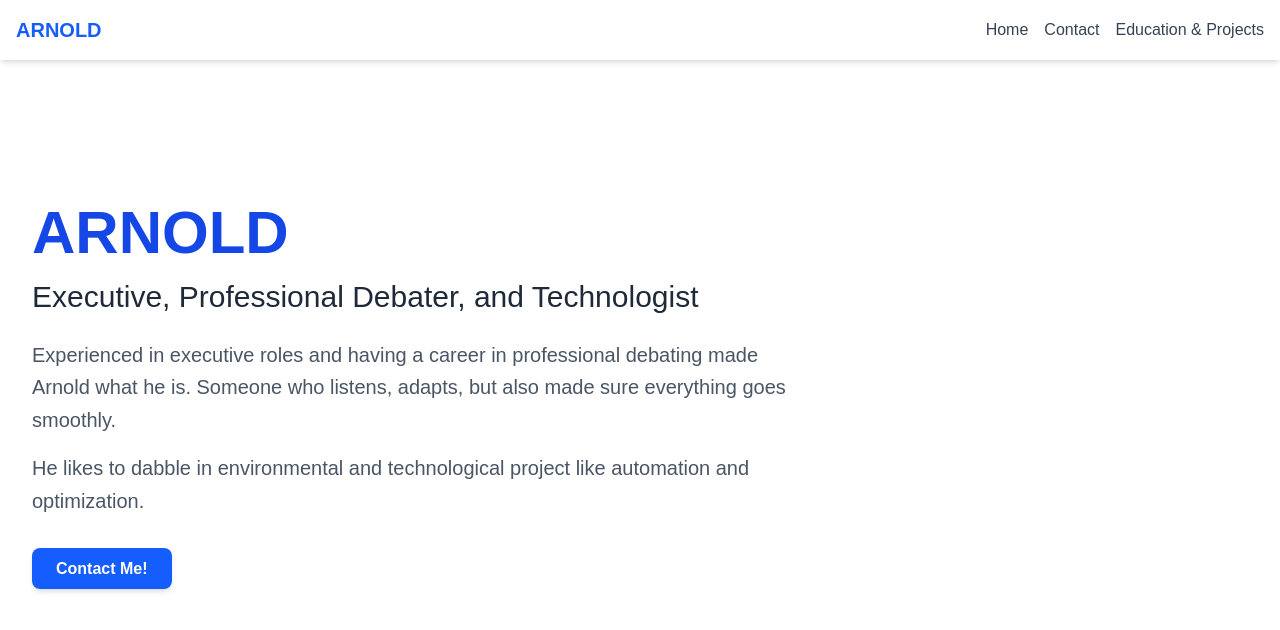
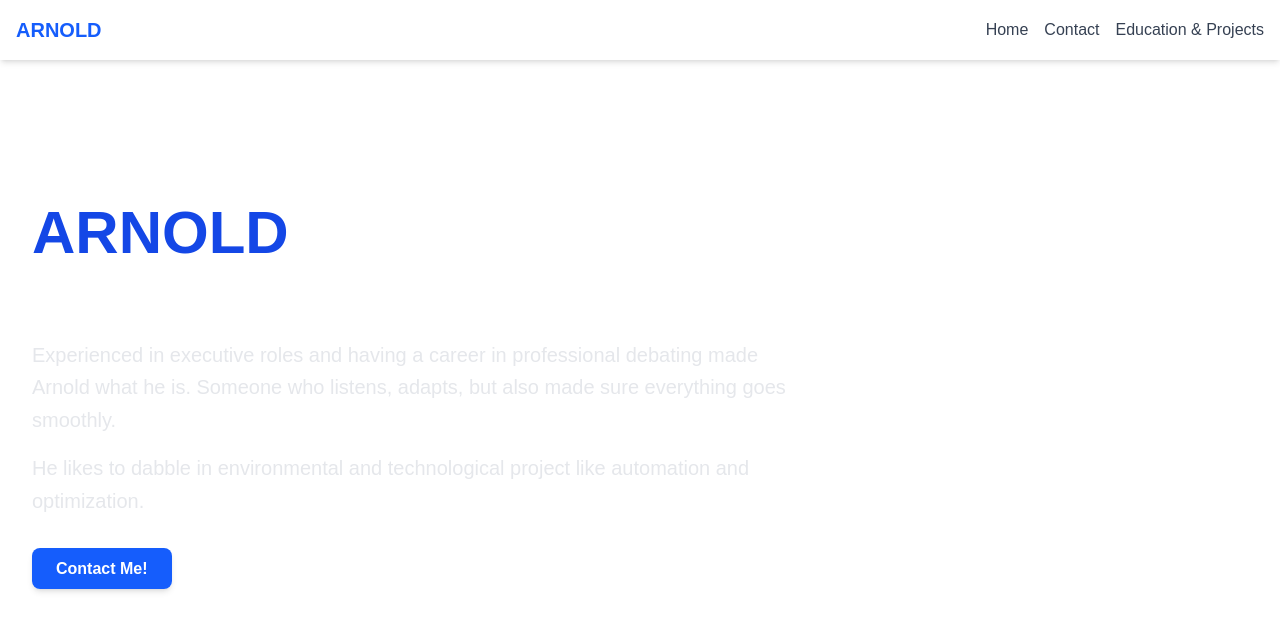
Before and after one commit to Cyphare/my-portfolio, a Next.js app: page / in a window 1280 px wide. Shown: the top 630 px of the page. Built offline with nearby package versions, Linux system fonts and the light colour scheme.

Commit message:
Update index.js

```diff
--- a/pages/index.js
+++ b/pages/index.js
@@ -14,15 +14,15 @@ export default function HomePage() {
           ARNOLD {/* [cite: 1] */}
         </h1>
 
-        <h2 className="text-3xl font-light text-gray-800 mb-6">
+        <h2 className="text-3xl font-light text-white mb-6">
           Executive, Professional Debater, and Technologist
         </h2>
 
-        <p className="text-xl text-gray-600 max-w-3xl leading-relaxed">
+        <p className="text-xl text-gray-200 max-w-3xl leading-relaxed">
           Experienced in executive roles and having a career in professional debating made Arnold what he is.
           Someone who listens, adapts, but also made sure everything goes smoothly. {/* [cite: 2, 3] */}
         </p>
-        <p className="text-xl text-gray-600 max-w-3xl leading-relaxed mt-4">
+        <p className="text-xl text-gray-200 max-w-3xl leading-relaxed mt-4">
           He likes to dabble in environmental and technological project like automation and optimization. {/* [cite: 4] */}
         </p>
 
```
